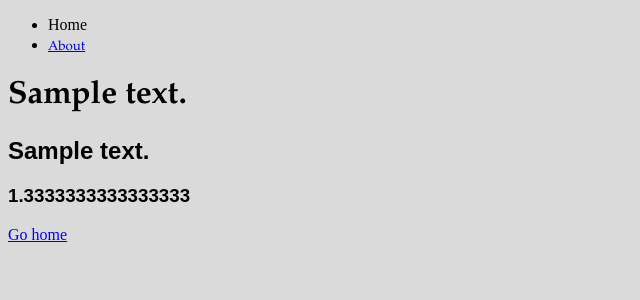
After one commit to tederlandsson/portfolio, a Flask app: template templates/about.html in a window 1280 px wide. The commit adds this page. Shown: the top 300 px of the page, without its empty margins (0-640 px from the left). Run offline with Flask 2, Linux system fonts and the light colour scheme; the template is opened without the code that fills it: most values are stand-ins (such as "Sample title", 1, 10 or a date in 2020).

Commit message:
additional scaffolding

```diff
--- a/app.py
+++ b/app.py
@@ -3,7 +3,11 @@ app = Flask(__name__)
 
 @app.route('/')
 def home():
-  return 'Hello world'
+  """Landing page'"""
+  return render_template('home.html',
+    title='Demo site',
+    description='This is a test description.'
+  )
 
 @app.route('/hello/<name>')
 def hello(name):
@@ -11,7 +15,10 @@ def hello(name):
 
 @app.route('/about')
 def about():
-  return 'About Flask'
+  return render_template('about.html',
+    about_title='About me',
+    about_h1='About header'
+  )
 
 
 if __name__ == "__main__":
--- /dev/null
+++ b/run.py
@@ -0,0 +1,4 @@
+from app import app
+
+if __name__ == "__main__":
+    app.run(debug=True)
--- /dev/null
+++ b/static/stylesheets/main.css
@@ -0,0 +1,22 @@
+body {
+  background-color: #dadada;
+}
+
+h1 {
+  font-family: Garamond;
+  font-style: bold;
+}
+
+h2 {
+  font-family: Arial, 'Times New Roman', Times, serif;
+  font-weight: 1.25em;
+}
+
+h3 {
+  font-family: Arial;
+}
+
+li a {
+  font-size: 10pt;
+  font-family: Garamond;
+}
--- /dev/null
+++ b/templates/about.html
@@ -0,0 +1,12 @@
+<!doctype html>
+<title>{{ about_title }}</title>
+<head>
+  <link rel= "stylesheet" type= "text/css" href= "{{ url_for('static',filename='stylesheets/main.css') }}">
+</head>
+<body>
+  {% include 'nav.html' %}
+  <h1>{{ about_h1 }}</h1>
+  <h2> {{ description }} </h2>
+  <h3> {{ 4/3 }} </h3>
+  <a href="/">Go home</a>
+</body>
--- /dev/null
+++ b/templates/nav.html
@@ -0,0 +1,8 @@
+<head>
+  <link rel= "stylesheet" type= "text/css" href= "{{ url_for('static',filename='stylesheets/main.css') }}">
+</head>
+
+<ul>
+  <li><a href="home"></a>Home</li>
+  <li><a href="about">About</a></li>
+</ul>
```
Also changed, not shown: app/views.py (added, +9 -0 lines), static/css/main.css (deleted, +0 -14 lines), templates/home.html (+12 -11 lines), 1 other file.
